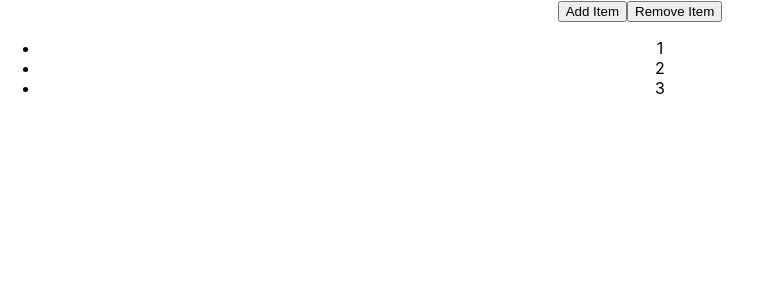
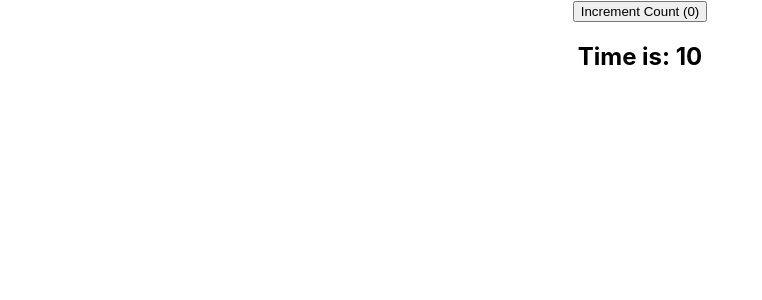
Before and after one commit to Thomas-Tomo/gitpod-react, a React (Create React App) app: page / in a window 1280 px wide. Shown: the top 300 px of the page, without its empty margins (0-762 px from the left). Built offline with nearby package versions, Linux system fonts and the light colour scheme.

Commit message:
Add UseEffectCounter

```diff
--- a/src/App.js
+++ b/src/App.js
@@ -1,10 +1,10 @@
 import './App.css';
-import UseStateWithArrays from './components/UseStateWithArrays';
+import UseEffectCounter from './components/UseEffectCounter';
 
 function App() {
   return (
     <div className="App">
-        <UseStateWithArrays />
+        <UseEffectCounter />
     </div>
   );
 }
--- /dev/null
+++ b/src/components/UseEffectCounter.js
@@ -0,0 +1,27 @@
+import React, { useState, useEffect } from 'react'
+
+function UseEffectCounter() {
+    const [count, setCount] = useState(0);
+    const [time, setTime] = useState(0);
+    useEffect(() => {
+        document.title = count;
+    }, [count]);
+    useEffect(() => {
+        console.log('Creating timer');
+        const interval = setInterval(() => {
+            setTime(time => time + 1)
+        }, 1000);
+    }, []);
+    return (
+        <div>
+            <button onClick={
+                () => setCount(count => count + 1)
+            }>
+                Increment Count ({count})
+            </button>
+            <h2>Time is: {time}</h2>
+        </div>
+    )
+}
+
+export default UseEffectCounter
```
